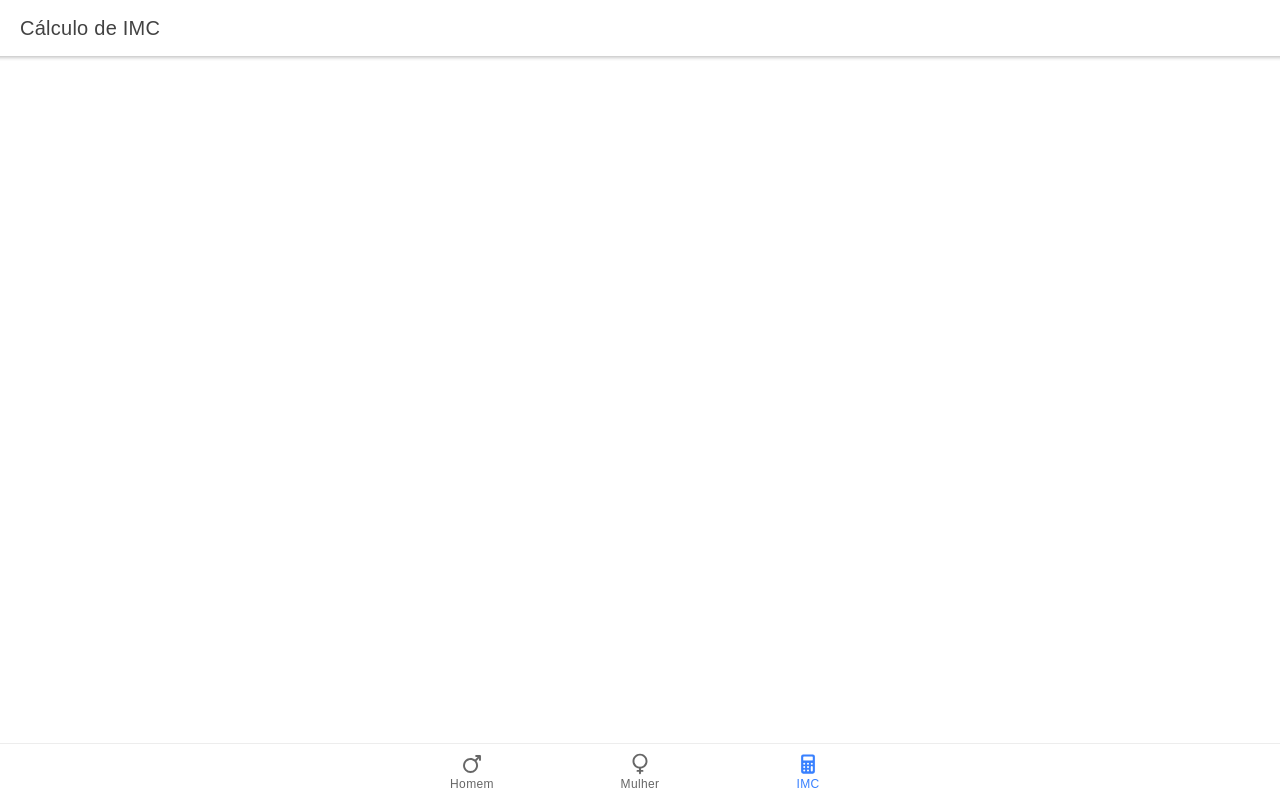
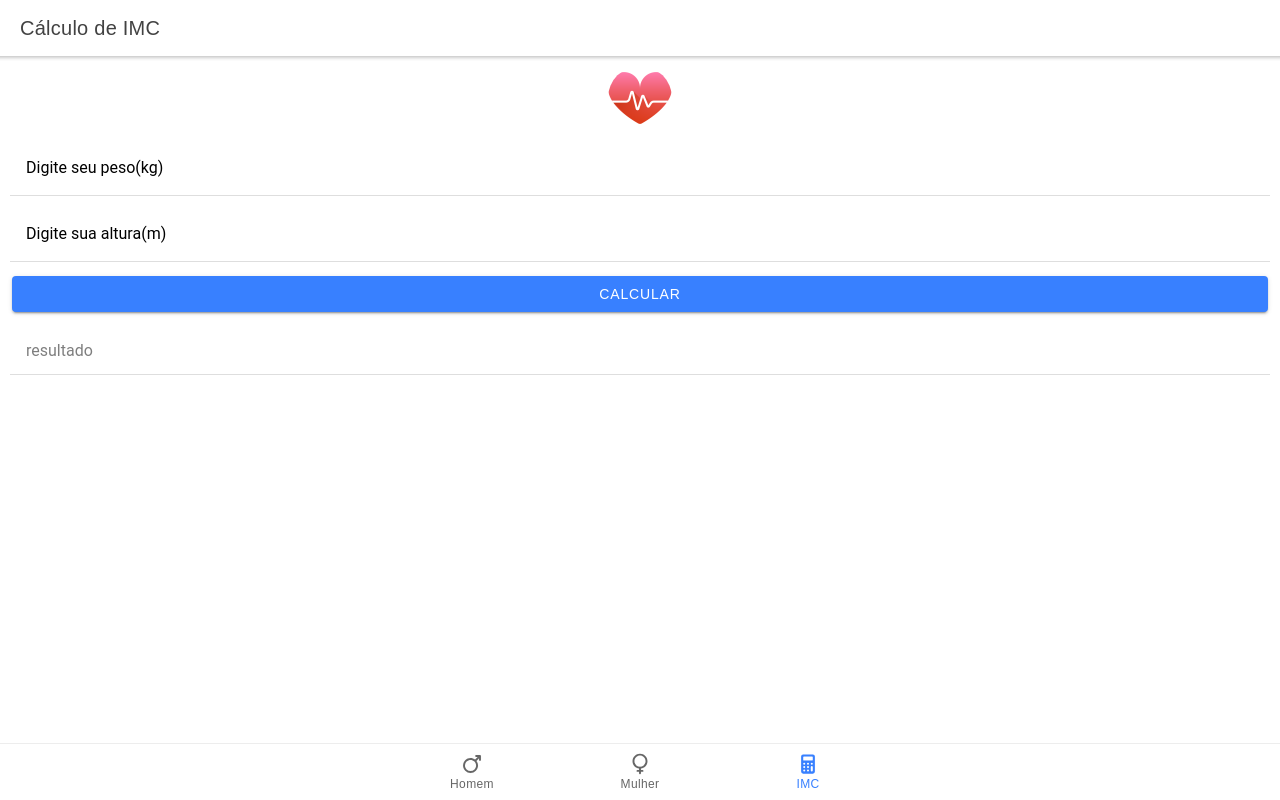
Before and after one commit to DanPendragom/ionic-atvCalcs, a React (Create React App) app: page /tab3 in a window 1280 px wide. Built offline with nearby package versions, Linux system fonts and the light colour scheme; the HTML template or start-up script is replaced by a standard one.

Commit message:
Estrutura e Functions da Tab3

```diff
--- a/public/index.html
+++ b/public/index.html
@@ -1,5 +1,5 @@
 <!DOCTYPE html>
-<html lang="en">
+<html lang="pt-br">
   <head>
     <meta charset="utf-8" />
     <title>Ionic App</title>
--- a/src/pages/Tab3.tsx
+++ b/src/pages/Tab3.tsx
@@ -1,19 +1,95 @@
-import React from 'react';
-import { IonHeader, IonToolbar, IonPage, IonTitle, IonContent } from '@ionic/react';
+import React, { Component } from 'react';
 
-const Tab3Page: React.FC = () => {
+import {
+  IonContent,
+  IonHeader,
+  IonItem,
+  IonLabel,
+  IonPage,
+  IonTitle,
+  IonToolbar,
+  IonAvatar,
+  IonGrid,
+  IonRow,
+  IonCol,
+  IonInput,
+  IonButton
+} from '@ionic/react';
+
+import Saude from '../../src/assets/saude.png';
+
+import './Tab1.css';
+
+export default class Tab3 extends Component {
+
+  calcula2(altura: number, peso: number) {
+    console.log(altura)
+    let res = peso/(altura * altura);
+    res = parseFloat(res.toFixed(2));
+    document.querySelectorAll('input')[2].value = res.toString();
+  }
+
+  pegaAlturaPeso() {
+    let peso = parseFloat(document.querySelectorAll('input')[0].value);
+    let altura = parseFloat(document.querySelectorAll('input')[1].value);
+    this.calcula2(altura, peso);
+  }
+
+  render() {
     return (
       <IonPage>
         <IonHeader>
           <IonToolbar>
             <IonTitle>Cálculo de IMC</IonTitle>
           </IonToolbar>
-
         </IonHeader>
 
-      <IonContent />
+        <IonContent>
+
+          <IonGrid>
+            <IonRow>
+              <IonCol className="centerAvatar" size="12">
+                <IonAvatar>
+                  <img className="imgAvatar" src={Saude} />
+                </IonAvatar>
+              </IonCol>
+            </IonRow>
+
+            <IonRow>
+              <IonCol size="12">
+                <IonItem>
+                  <IonLabel position="floating">Digite seu peso(kg)</IonLabel>
+                  <IonInput id="valor1" value="" type="number"/>
+                </IonItem>
+              </IonCol>
+            </IonRow>
+
+            <IonRow>
+              <IonCol size="12">
+                <IonItem>
+                  <IonLabel position="floating">Digite sua altura(m)</IonLabel>
+                  <IonInput id="valor1" value="" type="number"/>
+                </IonItem>
+              </IonCol>
+            </IonRow>
+
+            <IonRow>
+              <IonCol size="12">
+                <IonButton onClick={() => this.pegaAlturaPeso()} expand="block">Calcular</IonButton>
+              </IonCol>
+            </IonRow>
+
+            <IonRow>
+              <IonCol>
+                <IonItem>
+                  <IonInput placeholder="resultado" readonly type="number"/>
+                </IonItem>
+              </IonCol>
+            </IonRow>
+
+          </IonGrid>
+        </IonContent>
       </IonPage>
     );
   };
-
-export default Tab3Page;
+}
```
Also changed, not shown: src/assets/saude.png (added). Lines whose indentation alone changed are shown as unchanged.
